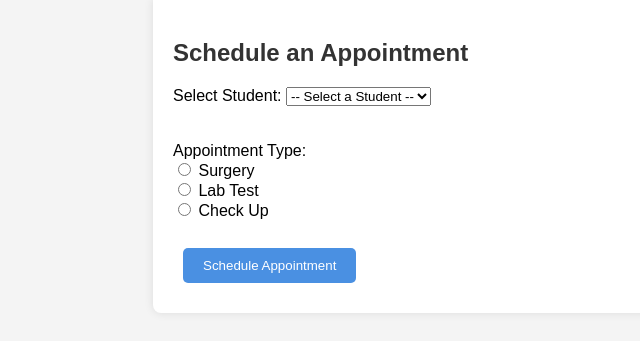
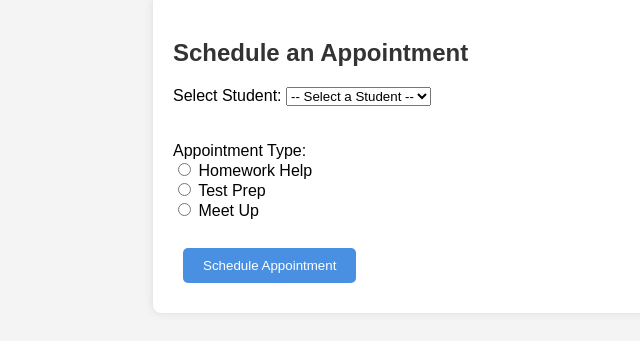
Before and after one commit to madelinekabbott/Abbott_Hogan_Patient_Management, a PHP site: page /admin_schedule_appointment.php in a window 1280 px wide. Shown: the part 141-482 px from the top of the page, without its empty margins (67-707 px from the left). Run offline with PHP 8.4, Linux system fonts and the light colour scheme; a user stored in the database is signed in; data comes from the database, SQL or seed files in the repository; data that the repository does not hold is empty.

Commit message:
Update admin_schedule_appointment.php

```diff
--- a/1_code/admin_schedule_appointment.php
+++ b/1_code/admin_schedule_appointment.php
@@ -27,30 +27,30 @@ $Tutors = [];
     <script>
         function toggleAppointmentType() {
             const appointmentType = document.querySelector('input[name="appointment_type"]:checked')?.value;
-            const doctorField = document.getElementById("doctor_field");
+            const tutorField = document.getElementById("tutor_field");
 
-            // Surgery Fields
-            const surgeryFields = document.getElementById("surgery_fields");
+            // HomeworkHelp Fields
+            const homeworkhelpFields = document.getElementById("homeworkhelp_fields");
 
-            // Lab Fields
-            const labFields = document.getElementById("lab_fields");
+            // TestPrep Fields
+            const testprepFields = document.getElementById("testprep_fields");
 
-            // Checkup Fields
-            const checkupFields = document.getElementById("checkup_fields");
+            // MeetUp Fields
+            const meetupFields = document.getElementById("meetup_fields");
 
             // Hide all by default
-            surgeryFields.style.display = "none";
-            labFields.style.display = "none";
-            checkupFields.style.display = "none";
+            homeworkhelpFields.style.display = "none";
+            testprepFields.style.display = "none";
+            meetupFields.style.display = "none";
             tutorField.style.display = "none";
 
-            if (appointmentType === "surgery") {
-                surgeryFields.style.display = "block";
+            if (appointmentType === "homeworkhelp") {
+                homeworkhelpFields.style.display = "block";
                 tutorField.style.display = "block";
-            } else if (appointmentType === "lab") {
-                labFields.style.display = "block";
-            } else if (appointmentType === "checkup") {
-                checkupFields.style.display = "block";
+            } else if (appointmentType === "testprep") {
+                testprepFields.style.display = "block";
+            } else if (appointmentType === "meetup") {
+                meetupFields.style.display = "block";
                 tutorField.style.display = "block";
             }
         }
@@ -114,43 +114,43 @@ $Tutors = [];
             </div>
 
             <label class="form-label">Appointment Type:</label><br>
-            <input type="radio" id="surgery" name="appointment_type" value="surgery" onclick="toggleAppointmentType()">
-            <label for="surgery">Surgery</label><br>
-            <input type="radio" id="lab" name="appointment_type" value="lab" onclick="toggleAppointmentType()">
-            <label for="lab">Lab Test</label><br>
-            <input type="radio" id="checkup" name="appointment_type" value="checkup" onclick="toggleAppointmentType()">
-            <label for="checkup">Check Up</label><br><br>
+            <input type="radio" id="homeworkhelp" name="appointment_type" value="homeworkhelp" onclick="toggleAppointmentType()">
+            <label for="homeworkhelp">Homework Help</label><br>
+            <input type="radio" id="testprep" name="appointment_type" value="testprep" onclick="toggleAppointmentType()">
+            <label for="testprep">Test Prep</label><br>
+            <input type="radio" id="meetup" name="appointment_type" value="meetup" onclick="toggleAppointmentType()">
+            <label for="meetup">Meet Up</label><br><br>
 
-            <!-- Surgery Fields -->
-            <div id="surgery_fields" style="display: none;">
-                <label for="surgery_time" class="form-label">Select Date and Time:</label>
-                <input type="datetime-local" id="surgery_time" name="surgery_time" class="form-input" min="<?php echo date('Y-m-d\TH:i'); ?>">
+            <!-- Homework Help Fields -->
+            <div id="homeworkhelp_fields" style="display: none;">
+                <label for="homeworkhelp_time" class="form-label">Select Date and Time:</label>
+                <input type="datetime-local" id="homeworkhelp_time" name="homeworkhelp_time" class="form-input" min="<?php echo date('Y-m-d\TH:i'); ?>">
                 <br><br>
-                <label for="surgery_type" class="form-label">Surgery Type:</label>
-                <input type="text" id="surgery_type" name="surgery_type" class="form-input">
+                <label for="homeworkhelp_type" class="form-label">Homework Type:</label>
+                <input type="text" id="homeworkhelp_type" name="homeworkhelp_type" class="form-input">
                 <br><br>
             </div>
 
-            <!-- Lab Fields -->
-            <div id="lab_fields" style="display: none;">
-                <label for="lab_time" class="form-label">Select Date and Time:</label>
-                <input type="datetime-local" id="lab_time" name="lab_time" class="form-input" min="<?php echo date('Y-m-d\TH:i'); ?>">
+            <!-- Test Prep Fields -->
+            <div id="testprep_fields" style="display: none;">
+                <label for="testprep_time" class="form-label">Select Date and Time:</label>
+                <input type="datetime-local" id="testprep_time" name="testprep_time" class="form-input" min="<?php echo date('Y-m-d\TH:i'); ?>">
                 <br><br>
-                <label for="lab_type" class="form-label">Lab Test Type:</label>
-                <input type="text" id="lab_type" name="lab_type" class="form-input">
+                <label for="testprep_type" class="form-label">Test Prep Type:</label>
+                <input type="text" id="testprep_type" name="testprep_type" class="form-input">
                 <br><br>
-                <label for="clinic_location" class="form-label">Clinic Location:</label>
-                <input type="text" id="clinic_location" name="clinic_location" class="form-input">
+                <label for="testprep_location" class="form-label">Test Prep Location:</label>
+                <input type="text" id="testprep_location" name="testprep_location" class="form-input">
                 <br><br>
             </div>
 
-            <!-- Check-up Fields -->
-            <div id="checkup_fields" style="display: none;">
-                <label for="checkup_time" class="form-label">Select Date and Time:</label>
-                <input type="datetime-local" id="checkup_time" name="checkup_time" class="form-input" min="<?php echo date('Y-m-d\TH:i'); ?>">
+            <!-- Meet-up Fields -->
+            <div id="meetup_fields" style="display: none;">
+                <label for="meetup_time" class="form-label">Select Date and Time:</label>
+                <input type="datetime-local" id="meetup_time" name="meetup_time" class="form-input" min="<?php echo date('Y-m-d\TH:i'); ?>">
                 <br><br>
-                <label for="checkup_reason" class="form-label">Check-up Reason:</label>
-                <input type="text" id="checkup_reason" name="checkup_reason" class="form-input">
+                <label for="meetup_reason" class="form-label">Meet-up Reason:</label>
+                <input type="text" id="meetup_reason" name="meetup_reason" class="form-input">
                 <br><br>
             </div>
 
```
